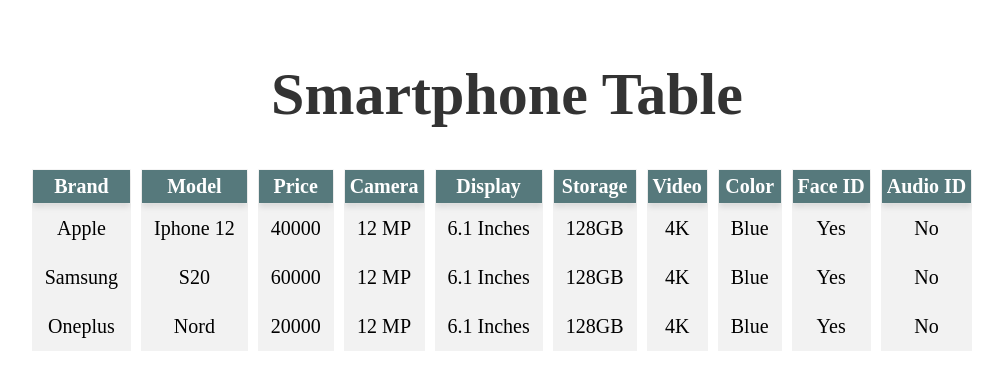
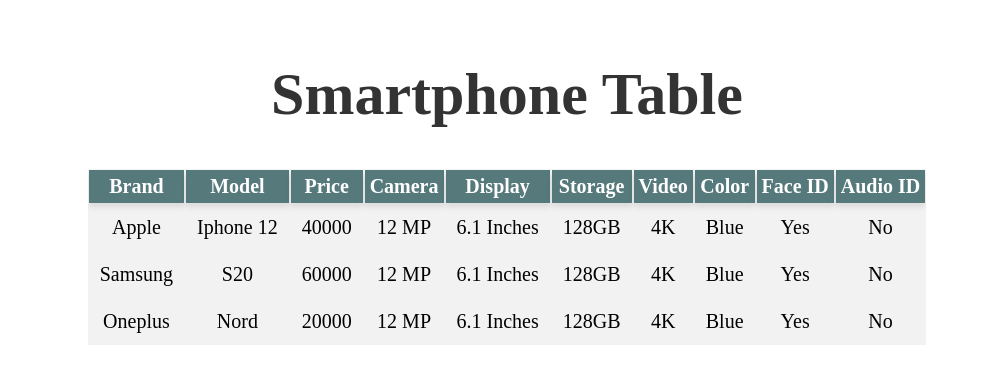
Before and after one commit to Mukeshdiksha2018/VueJS-Responsive-Table, a Vue app: page / in a window 1280 px wide. Shown: the top 390 px of the page, without its empty margins (133-1136 px from the left). Built offline with nearby package versions, Linux system fonts and the light colour scheme.

Commit message:
new slide up feature is added

```diff
--- a/package.json
+++ b/package.json
@@ -9,8 +9,8 @@
   },
   "dependencies": {
     "core-js": "^3.8.3",
+    "hammerjs": "^2.0.8",
     "vue": "^3.2.13",
-    "vue2-hammer": "^2.1.2",
     "vuedraggable": "^2.24.3"
   },
   "devDependencies": {
--- a/src/components/ResponsiveTable.vue
+++ b/src/components/ResponsiveTable.vue
@@ -1,14 +1,14 @@
 <template>
-  <div>
-    <div v-for="(value, key) in jsonData[0]" :key="key" class="table-wrapper">
-      <table class="custom-table custom-table--large">
+  <div class="table-wrapper">
+    <div v-for="(column, key) in jsonData[0]" :key="key" class="table-column">
+      <table
+        :class="{ 'table-fade-out': selectedTable === key }"
+        class="custom-table custom-table--large"
+      >
         <thead>
           <tr>
-            <th>
-              <div
-                :class="['table-heading-duplicate', { 'active': isHeadingClicked(key) }]"
-                @click="toggleRowVisibility(key)"
-              >
+            <th @click="removeTable(key)">
+              <div class="table-heading-duplicate">
                 {{ key }}
               </div>
             </th>
@@ -16,11 +16,7 @@
         </thead>
         <tbody>
           <tr v-for="(item, index) in jsonData" :key="index" class="table-row">
-            <td>
-              <div v-show="!isRowHidden(key)" class="slide-content">
-                {{ item[key] }}
-              </div>
-            </td>
+            <td>{{ item[key] }}</td>
           </tr>
         </tbody>
       </table>
@@ -28,30 +24,44 @@
   </div>
 </template>
 
-
 <style>
 .table-wrapper {
-  display: inline-block;
+  display: flex;
   overflow-x: auto;
   white-space: nowrap;
-  margin-right: 10px; /* Adjust the spacing between tables */
+  animation: tableFadeIn 1s ease-in-out;
+  position: relative;
+  gap: 0;
 }
 
+@keyframes tableFadeIn {
+  from {
+    opacity: 0;
+    transform: translateY(-20px);
+  }
+  to {
+    opacity: 1;
+    transform: translateY(0);
+  }
+}
+
+.table-column {
+  flex-grow: 1;
+  position: relative;
+  margin-right: 0;
+}
 
 .custom-table {
-  margin-bottom: 20px;
   border-collapse: collapse;
   background-color: #f5f5f5;
 }
-
 
 .custom-table--large {
   font-size: 20px;
 }
 
-
 .table-heading-duplicate {
-  background-color: #56797c;
+  background-color: #56797C;
   color: #fff;
   border: none;
   position: sticky;
@@ -62,69 +72,59 @@
   cursor: pointer;
 }
 
-
-.table-heading-duplicate.active {
-  background-color: #8F5049;
-}
-
-
 .table-row {
   background-color: #f2f2f2;
 }
-
 
 .table-row:hover {
   background-color: #e0e0e0;
 }
 
-
-.custom-table--large td {
-  margin: 0 5px; /* Add a 5-pixel gap between each column */
+td {
+  padding: 12px;
 }
 
-
-.slide-content {
-  padding: 12px;
-  overflow: hidden;
-  white-space: nowrap;
-  text-overflow: ellipsis;
-  height: auto;
-  transition: height 1s ease-out;
+.table-fade-out {
+  animation: tableFadeOut 0.5s ease-in-out forwards;
 }
 
-
-.slide-content[style*="height: 0"] {
-  height: 0;
+@keyframes tableFadeOut {
+  from {
+    opacity: 1;
+    transform: translateY(0);
+  }
+  to {
+    opacity: 0;
+    transform: translateY(-20px);
+  }
 }
 </style>
 
-
 <script>
 import jsonData from '../assets/smartphonetabledata.json';
-
 
 export default {
   data() {
     return {
       jsonData: [],
-      hiddenColumns: {},
-      clickedHeadings: {}
+      selectedTable: null,
     };
   },
   mounted() {
     this.jsonData = jsonData;
   },
   methods: {
-    toggleRowVisibility(column) {
-      this.hiddenColumns[column] = !this.hiddenColumns[column];
-      this.clickedHeadings[column] = !this.clickedHeadings[column];
+    removeTable(key) {
+      this.selectedTable = key;
+      setTimeout(() => {
+        this.jsonData = this.jsonData.map(item => {
+          const newItem = { ...item };
+          delete newItem[key];
+          return newItem;
+        });
+        this.selectedTable = null;
+      }, 500);
     },
-    isRowHidden(column) {
-      return this.hiddenColumns[column];
-    },
-    isHeadingClicked(column) {
-      return this.clickedHeadings[column];
-    }
-  }
+  },
 };
 </script>
```
Also changed, not shown: 1 other file (tests, documents, lock files or other folders).
